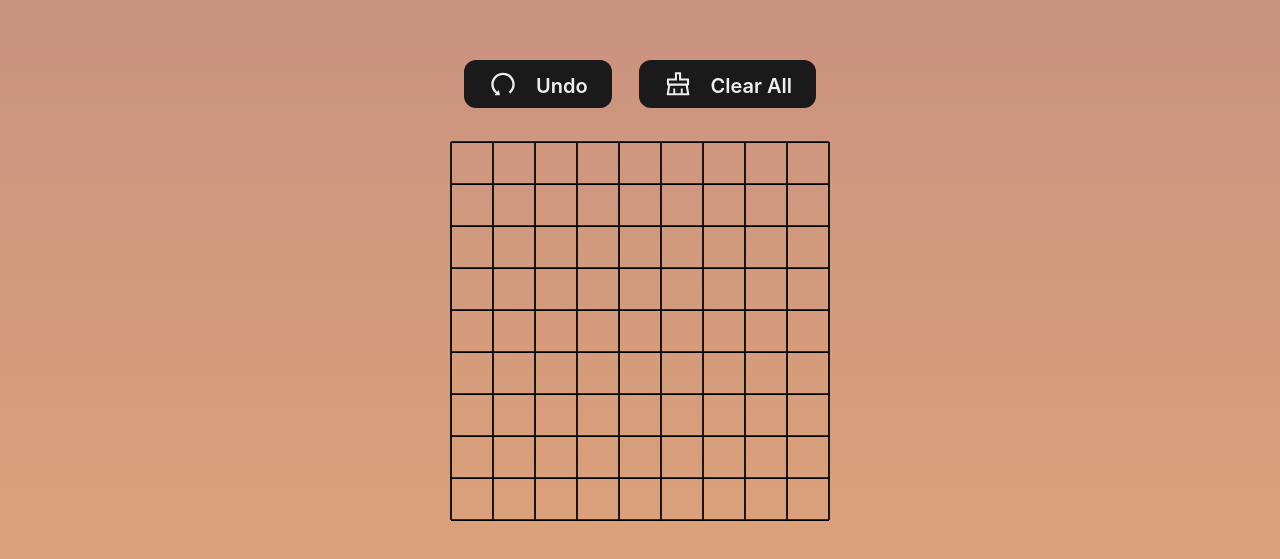
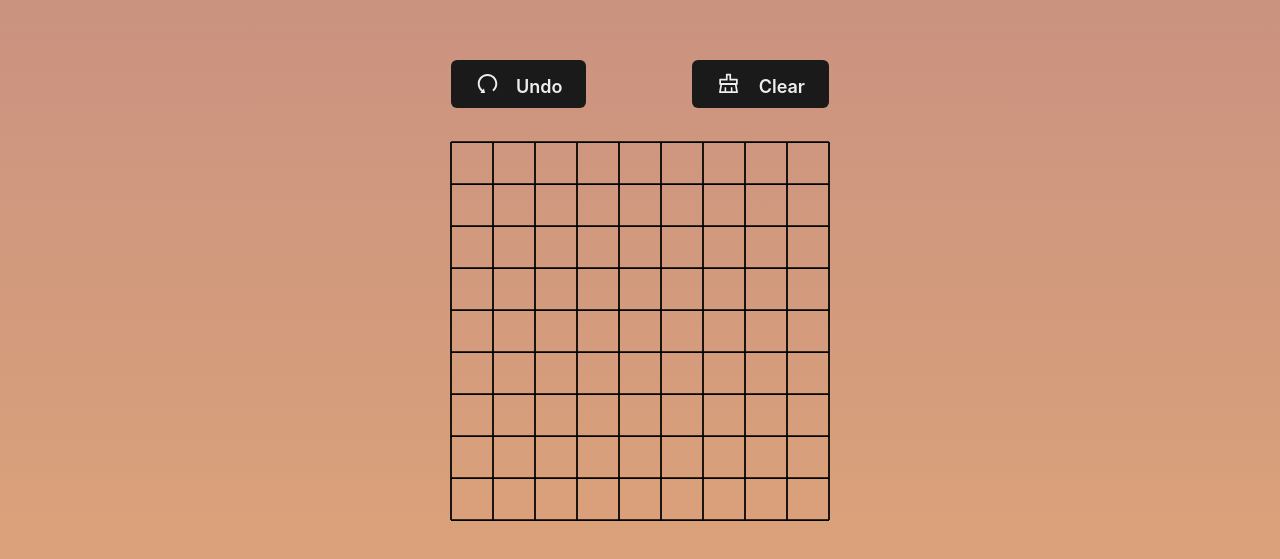
Before and after one commit to rudrOwO/5-in-a-row, a React (Vite) app in the folder front-end/: page / in a window 1280 px wide. Shown: the part 103-662 px from the top of the page. Built offline with nearby package versions, Linux system fonts and the light colour scheme.

Commit message:
Implemented Request Response Cycle

```diff
--- a/front-end/src/components/Board.tsx
+++ b/front-end/src/components/Board.tsx
@@ -1,5 +1,5 @@
-import { VStack, HStack, Box, Flex } from "@chakra-ui/react";
-import { useState } from "react";
+import { VStack, HStack, Box, Flex, Text } from "@chakra-ui/react";
+import { useEffect, useRef, useState } from "react";
 import Stone, { stoneSize } from "./Stone";
 import Grid from "./Grid";
 import UndoButton from "./UndoButton";
@@ -28,21 +28,47 @@ const Board = () => {
 
     return filler;
   });
+  const history = useRef<{ x: number; y: number }[]>([]);
+  const [isFetching, setIsFetching] = useState(false);
 
-  const [history, setHistory] = useState<{ x: number; y: number }[] | null>(
-    null
-  );
+  const fetchServerRespose = useEffect(() => {
+    /**
+     * TODO <Dummy Fetch> Implement Later
+     * * Push move to history
+     * * Update move in board
+     * * Update isFetching state
+     */
+
+    console.log("FETCHING");
+    setTimeout(() => setIsFetching(false), 200);
+  }, [isFetching]);
 
   // console.log(board);
+  // console.log(history);
 
   return (
     <Box>
-      <Flex justifyContent="space-evenly">
-        <UndoButton setHistory={setHistory} setBoard={setBoard} />
-        <ClearButton setBoard={setBoard} />
+      <Flex justifyContent="space-between" mb="5%">
+        {isFetching ? (
+          <Text color="#141414" fontSize="xl" width="full" textAlign="center">
+            Calculating ...
+          </Text>
+        ) : (
+          <>
+            <UndoButton history={history.current} setBoard={setBoard} />
+            <ClearButton setBoard={setBoard} />
+          </>
+        )}
       </Flex>
       <Grid />
-      <VStack position="relative" zIndex={2} spacing={`${stoneSize / 2}rem`}>
+      <VStack
+        position="relative"
+        zIndex={2}
+        spacing={`${stoneSize / 2}rem`}
+        _hover={{
+          cursor: isFetching ? "not-allowed" : "auto",
+        }}
+      >
         {board.map((stoneRow, y) => (
           <HStack key={y} spacing={`${stoneSize / 2}rem`}>
             {stoneRow.map((stoneIndicator, x) => (
@@ -51,6 +77,9 @@ const Board = () => {
                 key={x}
                 opacity={stoneIndicator === StoneIndicator.EMPTY ? 0 : 1}
                 setBoard={setBoard}
+                history={history.current}
+                isFetching={isFetching}
+                setIsFetching={setIsFetching}
               />
             ))}
           </HStack>
--- a/front-end/src/components/ClearButton.tsx
+++ b/front-end/src/components/ClearButton.tsx
@@ -1,4 +1,4 @@
-import { Dispatch, SetStateAction, useCallback } from "react";
+import { Dispatch, SetStateAction, useCallback, memo } from "react";
 import { Button, Text } from "@chakra-ui/react";
 import { AiOutlineClear } from "react-icons/ai";
 import { StoneIndicator } from "./Board";
@@ -21,21 +21,21 @@ const ClearButton = (props: ClearButtonProps) => {
     <Button
       bg="#1A1A1A"
       colorScheme="blackAlpha"
-      borderRadius="xl"
+      borderRadius="md"
       size="lg"
-      mb="5%"
+      mx="0.875rem"
       _hover={{
         background: "#1A1A1A",
       }}
-      leftIcon={<AiOutlineClear fontSize="30px" color="#eeeeee" />}
+      leftIcon={<AiOutlineClear fontSize="25px" color="#eeeeee" />}
       iconSpacing="3px"
       onClick={handleClick}
     >
-      <Text fontSize="xl" ml="15px" mt="5px" color="#eeeeee">
-        Clear All
+      <Text fontSize="lg" ml="15px" mt="5px" color="#eeeeee">
+        Clear
       </Text>
     </Button>
   );
 };
 
-export default ClearButton;
+export default memo(ClearButton);
--- a/front-end/src/components/Stone.tsx
+++ b/front-end/src/components/Stone.tsx
@@ -17,6 +17,9 @@ interface StoneProps {
   };
   stoneIndicator?: StoneIndicator;
   opacity?: 0 | 1;
+  history: { x: number; y: number }[];
+  isFetching: boolean;
+  setIsFetching: Dispatch<SetStateAction<boolean>>;
   setBoard: Dispatch<SetStateAction<StoneIndicator[][]>>;
 }
 
@@ -26,18 +29,23 @@ const Stone = (props: StoneProps) => {
     opacity = 0,
     setBoard,
     position,
+    history,
+    isFetching,
+    setIsFetching,
   } = props;
 
   const handleClick = useCallback(() => {
-    if (opacity) return;
-    const { x, y } = position;
+    if (opacity || isFetching) return;
+    history.push(position);
 
     setBoard(prevBoard => {
       const mutatedBoard = [...prevBoard];
-      mutatedBoard[y][x] = StoneIndicator.BLACK;
+      mutatedBoard[position.y][position.x] = StoneIndicator.BLACK;
       return mutatedBoard;
     });
-  }, [opacity]);
+
+    setIsFetching(true);
+  }, [opacity, isFetching]);
 
   return (
     <Image
@@ -48,7 +56,7 @@ const Stone = (props: StoneProps) => {
       opacity={opacity}
       onClick={handleClick}
       _hover={{
-        opacity: Math.max(opacity, 0.33),
+        opacity: opacity === 1 ? 1 : isFetching ? 0 : 0.33,
       }}
     />
   );
@@ -57,5 +65,6 @@ const Stone = (props: StoneProps) => {
 export default memo(
   Stone,
   (prevProps: StoneProps, nextProps: StoneProps) =>
-    prevProps.opacity === nextProps.opacity
+    prevProps.opacity === nextProps.opacity &&
+    prevProps.isFetching === nextProps.isFetching
 );
--- a/front-end/src/components/UndoButton.tsx
+++ b/front-end/src/components/UndoButton.tsx
@@ -1,10 +1,10 @@
-import { Dispatch, SetStateAction } from "react";
+import { Dispatch, SetStateAction, useCallback, memo } from "react";
 import { Button, Text } from "@chakra-ui/react";
 import { AiOutlineUndo } from "react-icons/ai";
 import { StoneIndicator } from "./Board";
 
 interface UndoButtonProps {
-  setHistory: Dispatch<SetStateAction<{ x: number; y: number }[] | null>>;
+  history: { x: number; y: number }[];
   setBoard: Dispatch<SetStateAction<StoneIndicator[][]>>;
 }
 
@@ -13,22 +13,22 @@ const UndoButton = (props: UndoButtonProps) => {
     <Button
       bg="#1A1A1A"
       colorScheme="blackAlpha"
-      borderRadius="xl"
+      borderRadius="md"
       size="lg"
-      mb="5%"
+      mx="0.875rem"
       _hover={{
         background: "#1A1A1A",
       }}
-      leftIcon={<AiOutlineUndo fontSize="30px" color="#eeeeee" />}
-      iconSpacing="3px"
+      leftIcon={<AiOutlineUndo fontSize="25px" color="#eeeeee" />}
+      iconSpacing="1px"
 
       //   onClick={handleClick}
     >
-      <Text fontSize="xl" ml="15px" mt="5px" color="#eeeeee">
+      <Text fontSize="lg" ml="15px" mt="5px" color="#eeeeee">
         Undo
       </Text>
     </Button>
   );
 };
 
-export default UndoButton;
+export default memo(UndoButton);
```
